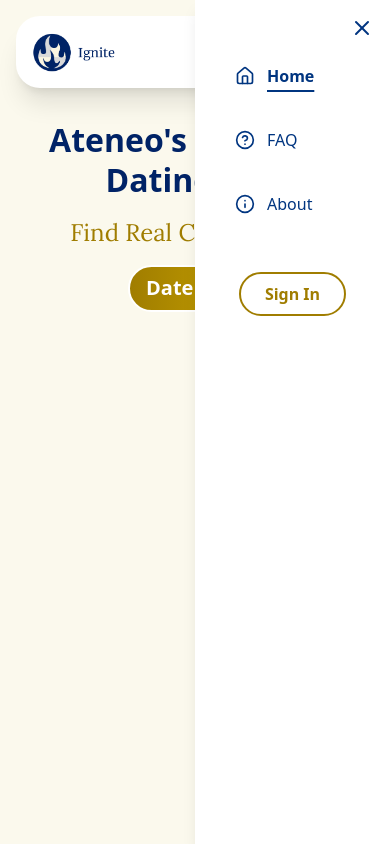
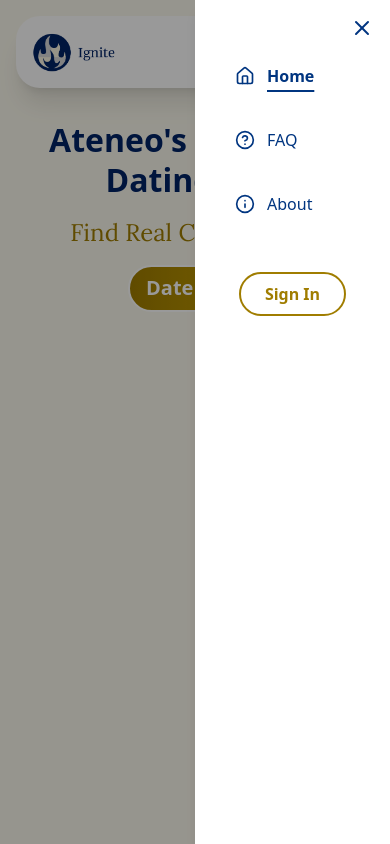
Before and after one commit to GabmFlores/Ignite, a React (Vite) app in the folder ignite/: page / in a window 390 px wide. Both pictures are taken after a click on the button "Open menu". Built offline with nearby package versions, Linux system fonts and the light colour scheme.

Commit message:
fixed overlay for drawer

```diff
--- a/ignite/src/App.tsx
+++ b/ignite/src/App.tsx
@@ -1,8 +1,8 @@
 import { Routes, Route } from "react-router-dom";
 import NavHome from "./components/NavHome";
-import Home from "./pages/home";
+import Home from "./pages/Home";
 import FAQ from "./pages/Faq";
-import About from "./pages/about";
+import About from "./pages/About";
 
 function App() {
   return (
--- a/ignite/src/components/NavHome.tsx
+++ b/ignite/src/components/NavHome.tsx
@@ -117,7 +117,12 @@ const NavHome = () => {
       </div>
 
       {/* Overlay */}
-      {menuOpen && <div onClick={() => setMenuOpen(false)} />}
+      {menuOpen && (
+        <div
+          className="fixed inset-0 bg-black opacity-40"
+          onClick={() => setMenuOpen(false)}
+        />
+      )}
     </div>
   );
 };
```
